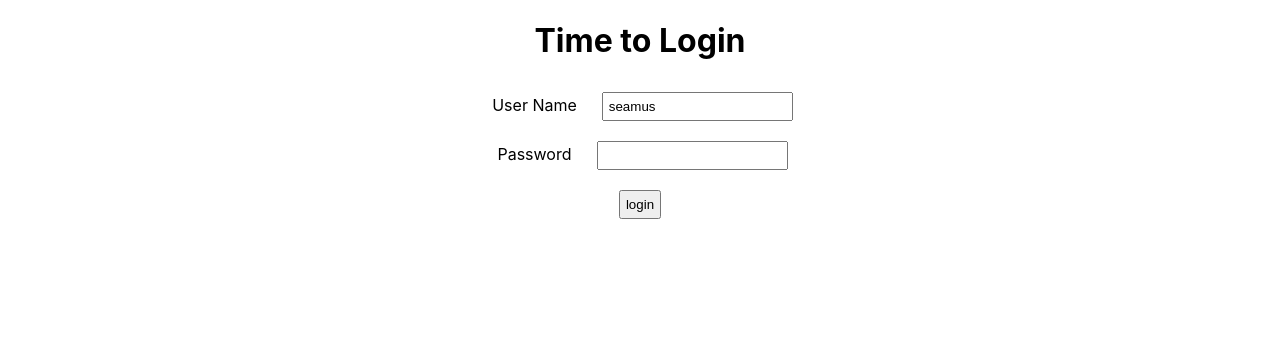
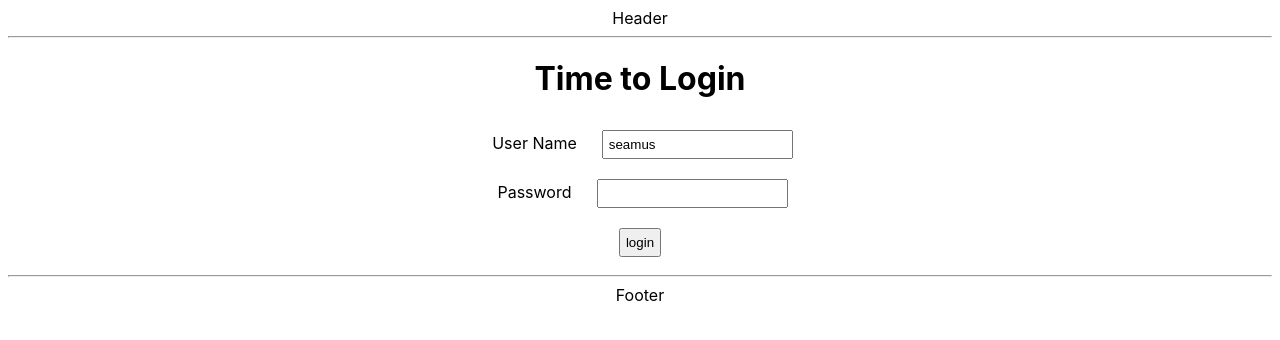
Before and after one commit to stynan27/todo-app, a React (Create React App) app: page / in a window 1280 px wide. Shown: the top 340 px of the page. Built offline with nearby package versions, Linux system fonts and the light colour scheme.

Commit message:
Header, Footer and Logout

```diff
--- /dev/null
+++ b/src/components/footer/FooterComponent.jsx
@@ -0,0 +1,7 @@
+export default function FooterComponent() {
+    return (
+        <div className="footer">
+           <hr/> Footer
+        </div>
+    );
+}
--- /dev/null
+++ b/src/components/header/HeaderComponent.jsx
@@ -0,0 +1,7 @@
+export default function HeaderComponent() {
+    return (
+        <div className="header">
+           Header <hr/>
+        </div>
+    );
+}
--- /dev/null
+++ b/src/components/logout/LogoutComponent.jsx
@@ -0,0 +1,10 @@
+export default function LogoutComponent() {
+    return (
+        <div className="LogoutComponent">
+           <h1>You are logged out!</h1>
+           <div>
+                Thank you for using our app. Come back soon!
+           </div>
+        </div>
+    );
+}
--- a/src/components/todo/TodoApp.jsx
+++ b/src/components/todo/TodoApp.jsx
@@ -1,19 +1,25 @@
 import { BrowserRouter, Route, Routes, useParams } from "react-router-dom";
 
 import LoginComponent from "../login/LoginComponent";
+import LogoutComponent from "../logout/LogoutComponent";
 import ListTodosComponent from "../listTodos/ListTodosComponent";
 import WelcomeComponent from "../welcome/WelcomeComponent";
 import ErrorComponent from "../error/ErrorComponent";
+import HeaderComponent from "../header/HeaderComponent";
+import FooterComponent from "../footer/FooterComponent";
 
 import './TodoApp.css';
 
 export default function TodoApp() {
     return (
         <div className="TodoApp">
+            <HeaderComponent/>
+
             <BrowserRouter>
                 <Routes>
                     <Route path="/" element={<LoginComponent/>} />
                     <Route path="/login" element={<LoginComponent/>} />
+                    <Route path="/logout" element={<LogoutComponent/>} />
                     <Route path="/todos" element={<ListTodosComponent/>} />
                     {/* /welcome provides path param for username */}
                     <Route path="/welcome/:username" element={<WelcomeComponent/>} />
@@ -21,6 +27,8 @@
                     <Route path="*" element={<ErrorComponent/>} />
                 </Routes>
             </BrowserRouter>
+
+            <FooterComponent/>
         </div>
     );
 }
```
Also changed, not shown: 1 other file (tests, documents, lock files or other folders).
